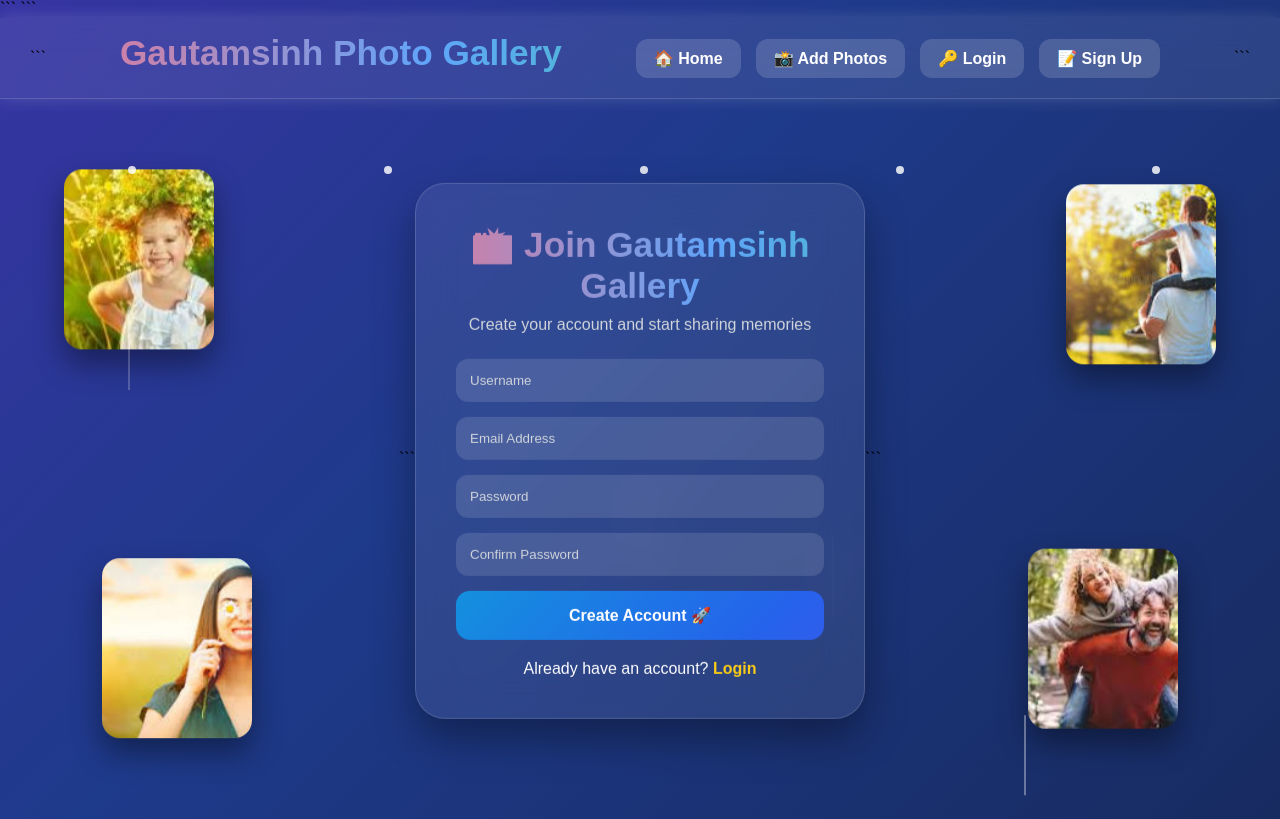
After one commit to gautamgit676/Myresume, a Django app: page /signup in a window 1280 px wide. The commit adds this page. Run offline with Django 5.2, Linux system fonts and the light colour scheme.

Commit message:
add login signup page

````diff
--- a/pro/app/templates/base.html
+++ b/pro/app/templates/base.html
@@ -272,7 +272,7 @@ body{
 
 ```
 <div class="logo">
-     📸 Gautamsinh Photo Gallery  📸
+      Gautamsinh Photo Gallery
 </div>
 
 <div class="nav-menu">
@@ -283,6 +283,21 @@ body{
     <a href="{% url 'upload' %}" class="nav-btn">
         📸 Add Photos
     </a>
+
+    {% if user.is_authenticated %}
+    <a href="{% url 'logout' %}" class="nav-btn">
+        🚪 Logout
+    </a>
+{% else %}
+    <a href="{% url 'login' %}" class="nav-btn">
+        🔑 Login
+    </a>
+{% endif %}
+
+    <a href="{% url 'signup' %}" class="nav-btn">
+        📝 Sign Up
+    </a>
+
 </div>
 ```
 
@@ -292,7 +307,7 @@ body{
 
 <div class="container">
 
-```
+
 <p>ॐ श्री गणेशाय नमः</p>
 
 <img
@@ -300,7 +315,7 @@ body{
     alt="Ganesh"
     class="main-image"
 >
-```
+
 
 </div>
 
--- /dev/null
+++ b/pro/app/templates/signup.html
@@ -0,0 +1,385 @@
+{% extends "base.html" %}
+{% load static %}
+
+{% block title %}
+Sign Up
+{% endblock %}
+
+{% block css %}
+
+<style>
+
+.signup-page{
+    min-height:calc(100vh - 80px);
+
+    display:flex;
+    justify-content:center;
+    align-items:center;
+
+    position:relative;
+
+    overflow:hidden;
+
+    padding:30px;
+}
+
+/* Floating Photos */
+
+.photo{
+    position:absolute;
+
+    width:150px;
+    height:180px;
+
+    object-fit:cover;
+
+    border-radius:18px;
+
+    box-shadow:
+        0 15px 30px rgba(0,0,0,.4);
+
+    animation:float 6s ease-in-out infinite;
+
+    transition:.4s;
+}
+
+.photo:hover{
+    transform:scale(1.1);
+}
+
+.photo1{
+    top:10%;
+    left:5%;
+}
+
+.photo2{
+    top:12%;
+    right:5%;
+    animation-delay:1s;
+}
+
+.photo3{
+    bottom:10%;
+    left:8%;
+    animation-delay:2s;
+}
+
+.photo4{
+    bottom:10%;
+    right:8%;
+    animation-delay:3s;
+}
+
+/* Card */
+
+.card{
+    width:100%;
+    max-width:450px;
+
+    padding:40px;
+
+    border-radius:30px;
+
+    background:rgba(255,255,255,.08);
+
+    backdrop-filter:blur(20px);
+
+    border:1px solid rgba(255,255,255,.15);
+
+    box-shadow:
+        0 20px 40px rgba(0,0,0,.35);
+
+    text-align:center;
+
+    z-index:5;
+
+    animation:cardFloat 4s ease-in-out infinite;
+}
+
+/* Logo */
+
+.logo{
+    font-size:2.2rem;
+    font-weight:bold;
+
+    margin-bottom:10px;
+
+    background:linear-gradient(
+        90deg,
+        #facc15,
+        #fb7185,
+        #60a5fa,
+        #34d399
+    );
+
+    background-size:300% 300%;
+
+    -webkit-background-clip:text;
+    -webkit-text-fill-color:transparent;
+
+    animation:logoMove 4s linear infinite;
+}
+
+.subtitle{
+    color:#d1d5db;
+    margin-bottom:25px;
+}
+
+/* Inputs */
+
+.form-input{
+    width:100%;
+
+    padding:14px;
+
+    border:none;
+    outline:none;
+
+    border-radius:12px;
+
+    margin-bottom:15px;
+
+    background:rgba(255,255,255,.12);
+
+    color:white;
+}
+
+.form-input::placeholder{
+    color:#d1d5db;
+}
+
+/* Button */
+
+.btn{
+    width:100%;
+
+    padding:15px;
+
+    border:none;
+
+    border-radius:14px;
+
+    cursor:pointer;
+
+    color:white;
+
+    font-size:16px;
+    font-weight:bold;
+
+    background:linear-gradient(
+        135deg,
+        #06b6d4,
+        #2563eb,
+        #7c3aed
+    );
+
+    background-size:300% 300%;
+
+    animation:btnMove 5s linear infinite;
+
+    transition:.3s;
+}
+
+.btn:hover{
+    transform:translateY(-4px);
+
+    box-shadow:
+        0 10px 25px rgba(37,99,235,.5);
+}
+
+/* Login Link */
+
+.link{
+    margin-top:20px;
+    color:white;
+}
+
+.link a{
+    color:#facc15;
+    text-decoration:none;
+    font-weight:bold;
+}
+
+/* Particles */
+
+.particle{
+    position:absolute;
+
+    width:8px;
+    height:8px;
+
+    border-radius:50%;
+
+    background:white;
+
+    opacity:.5;
+
+    animation:particleMove 8s linear infinite;
+}
+
+.p1{left:10%;}
+.p2{left:30%;}
+.p3{left:50%;}
+.p4{left:70%;}
+.p5{left:90%;}
+
+/* Animations */
+
+@keyframes float{
+
+    0%,100%{
+        transform:translateY(0);
+    }
+
+    50%{
+        transform:translateY(-20px);
+    }
+}
+
+@keyframes logoMove{
+
+    0%{
+        background-position:0% 50%;
+    }
+
+    100%{
+        background-position:100% 50%;
+    }
+}
+
+@keyframes btnMove{
+
+    0%{
+        background-position:0% 50%;
+    }
+
+    100%{
+        background-position:100% 50%;
+    }
+}
+
+@keyframes cardFloat{
+
+    0%,100%{
+        transform:translateY(0);
+    }
+
+    50%{
+        transform:translateY(-10px);
+    }
+}
+
+@keyframes particleMove{
+
+    from{
+        top:100%;
+        opacity:0;
+    }
+
+    to{
+        top:-10%;
+        opacity:1;
+    }
+}
+
+@media(max-width:768px){
+
+    .photo{
+        width:90px;
+        height:120px;
+    }
+
+    .card{
+        padding:25px;
+    }
+
+    .logo{
+        font-size:1.7rem;
+    }
+}
+
+</style>
+
+{% endblock %}
+
+{% block content %}
+
+<div class="signup-page">
+
+```
+<img src="{% static 'a.jpeg' %}" class="photo photo1" alt="">
+<img src="{% static 'b.jpeg' %}" class="photo photo2" alt="">
+<img src="{% static 'c.jpeg' %}" class="photo photo3" alt="">
+<img src="{% static 'd.jpeg' %}" class="photo photo4" alt="">
+
+<div class="card">
+
+    <div class="logo">
+        📸 Join Gautamsinh Gallery
+    </div>
+
+    <p class="subtitle">
+        Create your account and start sharing memories
+    </p>
+
+    <form method="POST">
+
+        {% csrf_token %}
+
+        <input
+            type="text"
+            name="username"
+            class="form-input"
+            placeholder="Username"
+            required
+        >
+
+        <input
+            type="email"
+            name="email"
+            class="form-input"
+            placeholder="Email Address"
+            required
+        >
+
+        <input
+            type="password"
+            name="password1"
+            class="form-input"
+            placeholder="Password"
+            required
+        >
+
+        <input
+            type="password"
+            name="password2"
+            class="form-input"
+            placeholder="Confirm Password"
+            required
+        >
+
+        <button type="submit" class="btn">
+            Create Account 🚀
+        </button>
+
+    </form>
+
+    <div class="link">
+        Already have an account?
+        <a href="{% url 'login' %}">
+            Login
+        </a>
+    </div>
+
+</div>
+
+<div class="particle p1"></div>
+<div class="particle p2"></div>
+<div class="particle p3"></div>
+<div class="particle p4"></div>
+<div class="particle p5"></div>
+```
+
+</div>
+
+{% endblock %}
--- a/pro/app/urls.py
+++ b/pro/app/urls.py
@@ -5,4 +5,7 @@ urlpatterns = [
     path('home',home, name='home'),
     path('',basedemo, name='demo'),
     path("pic", upload_photo, name="upload"),
+    path("login", login, name="login"),
+    path("signup", signup, name="signup"),
+    path("logout", logout, name="logout"),
 ]
--- a/pro/app/views.py
+++ b/pro/app/views.py
@@ -2,6 +2,8 @@ from django.shortcuts import render
 from django.shortcuts import render, redirect
 from .models import Photo
 from django.contrib import messages
+from django.contrib.auth import logout
+
 
 # Create your views here.
 
@@ -12,6 +14,17 @@ def  home(request):
 
 def  basedemo(request):
     return render(request , 'base.html')
+
+
+def login(request):
+    return render(request , 'login.html')
+
+def signup(request):
+    return render(request , 'signup.html')
+
+def logout(request):
+    # logout(request)
+    return redirect('login')
 
 def upload_photo(request):
 
@@ -29,8 +42,6 @@ def upload_photo(request):
             messages.error(request, "Image must be under 5MB")
             return redirect("upload")
 
-
-
         # ✅ Save safely
         Photo.objects.create(
             title=title,
````
Also changed, not shown: pro/app/templates/login.html (added, +250 -0 lines), pro/app/templates/pics.html (+8 -1 lines), pro/app/static/a.jpeg (added), pro/app/static/b.jpeg (added), pro/app/static/c.jpeg (added), pro/app/static/d.jpeg (added).
